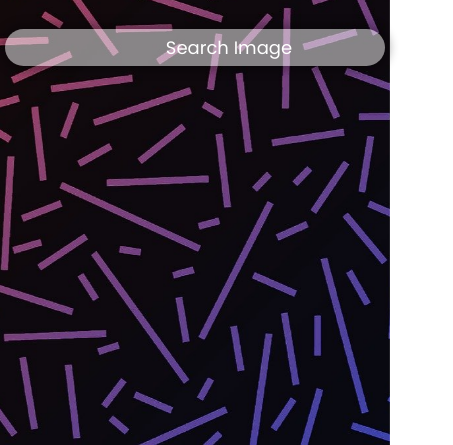
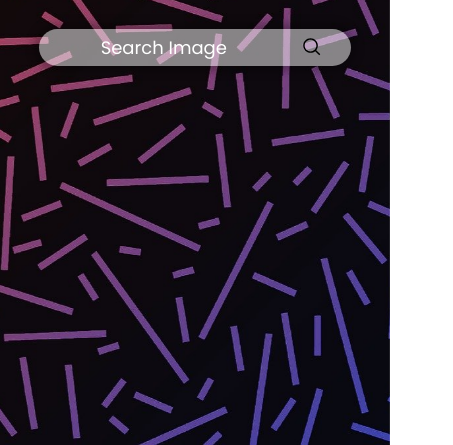
Before and after one commit to AakashR11111001111/Search-Image, a plain HTML site: page index.html in a window 390 px wide. Shown: the part 399-844 px from the top of the page, 453 px wide, since content can reach past the window. Drawn offline with Linux system fonts and the light colour scheme.

Commit message:
bug fixed

```diff
--- a/style.css
+++ b/style.css
@@ -196,3 +196,12 @@ body::-webkit-scrollbar{
         transform: translateY(-10px);
     }
 }
+
+@media screen and (max-width:500px) {
+    .search-field{
+        width: 80%;
+    }
+    .search-ip{
+        width: 80%;
+    }
+}
```
